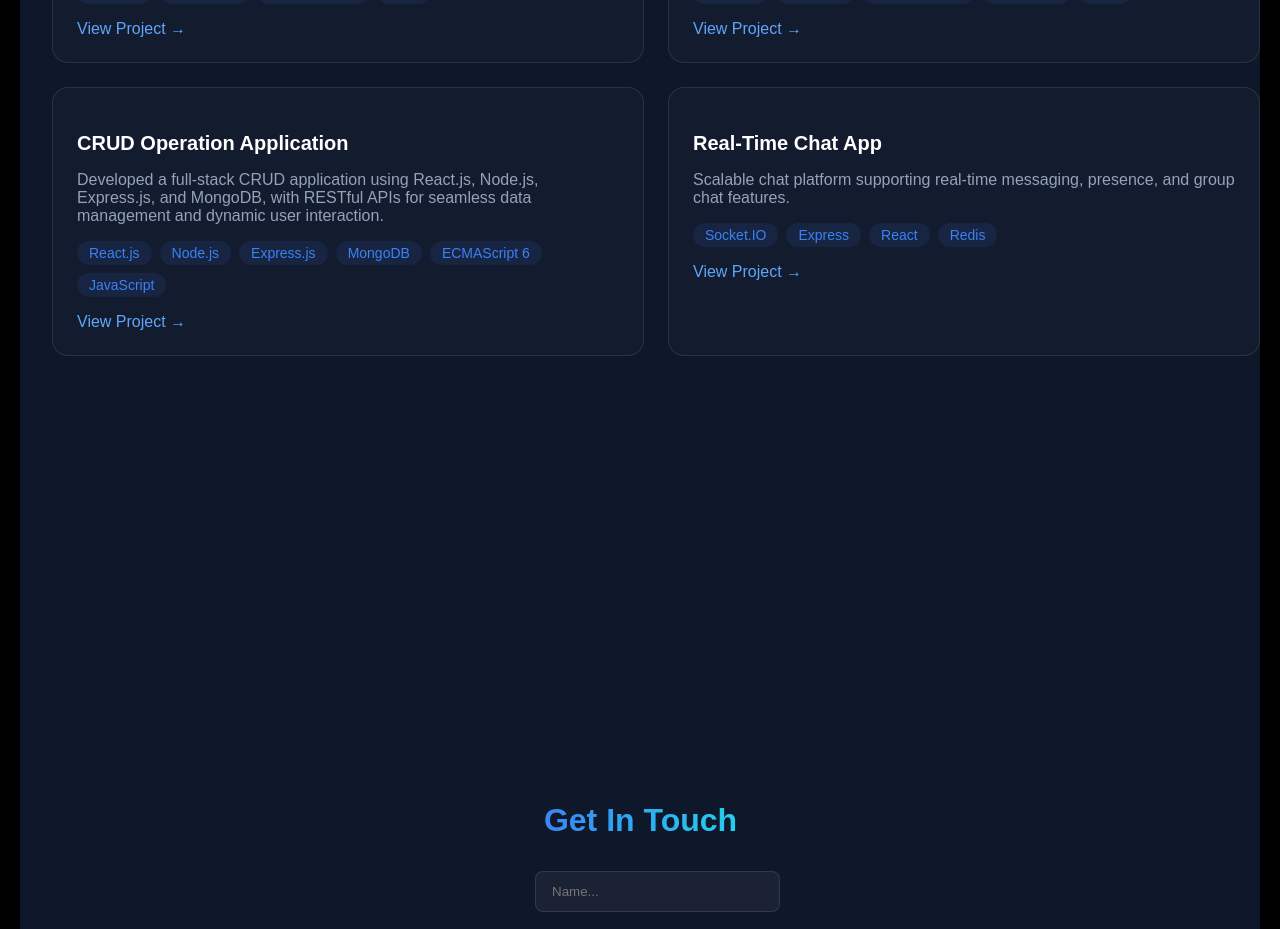
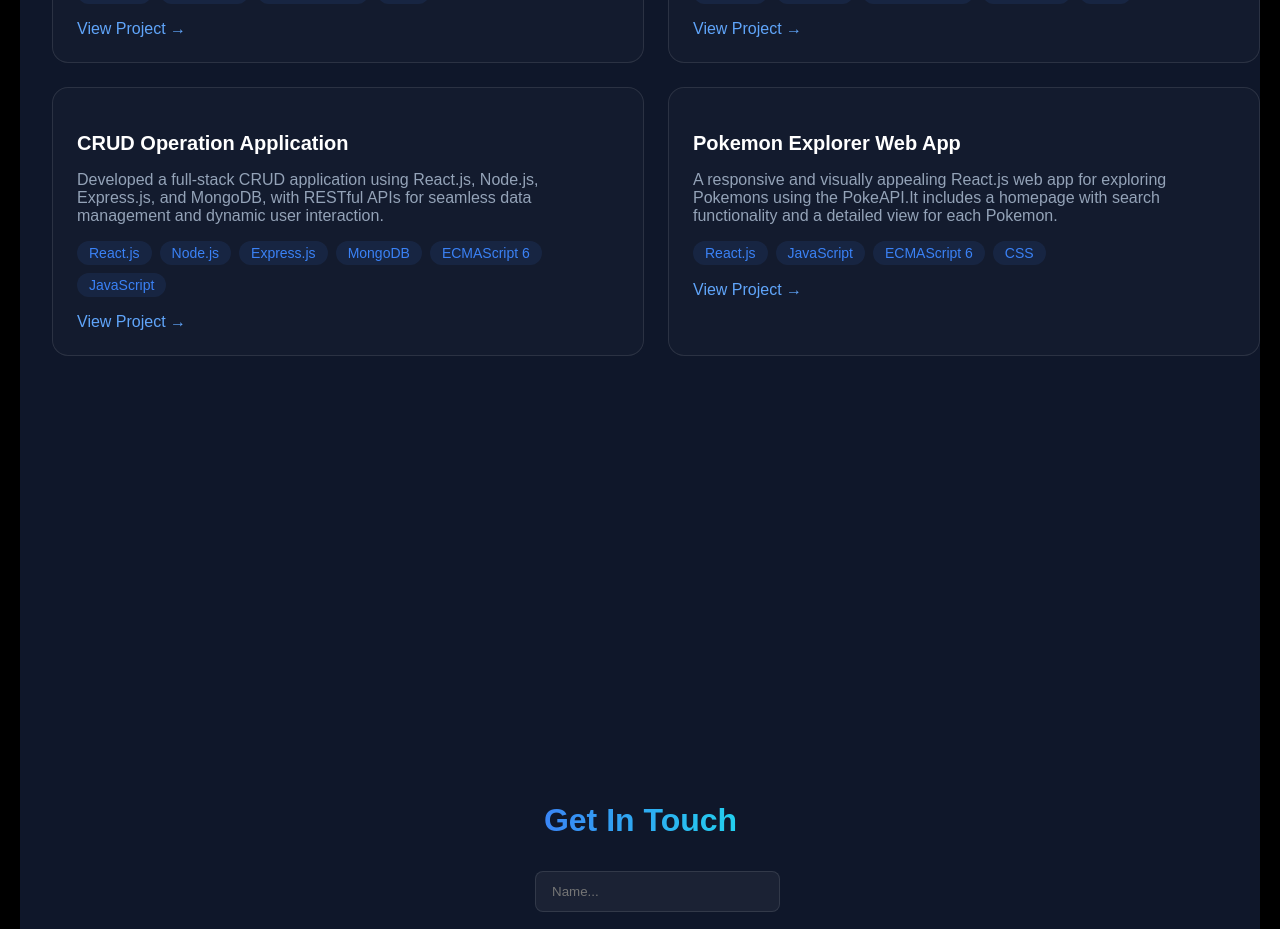
Before and after one commit to ani1999deep/Personal_Portfolio, a React (Create React App) app: page / in a window 1280 px wide. Shown: the part 2360-3289 px from the top of the page. Built offline with nearby package versions, Linux system fonts and the light colour scheme.

Commit message:
add one projects oin project page.

```diff
--- a/src/components/sections/Projects.js
+++ b/src/components/sections/Projects.js
@@ -28,10 +28,10 @@ export const Projects = () => {
       ],
     },
     {
-      title: "Real-Time Chat App",
+      title: "Pokemon Explorer Web App",
       description:
-        "Scalable chat platform supporting real-time messaging, presence, and group chat features.",
-      tech: ["Socket.IO", "Express", "React", "Redis"],
+        "A responsive and visually appealing React.js web app for exploring Pokemons using the PokeAPI.It includes a homepage with search functionality and a detailed view for each Pokemon.",
+      tech: ["React.js", "JavaScript", "ECMAScript 6", "CSS"],
     },
   ];
 
```
